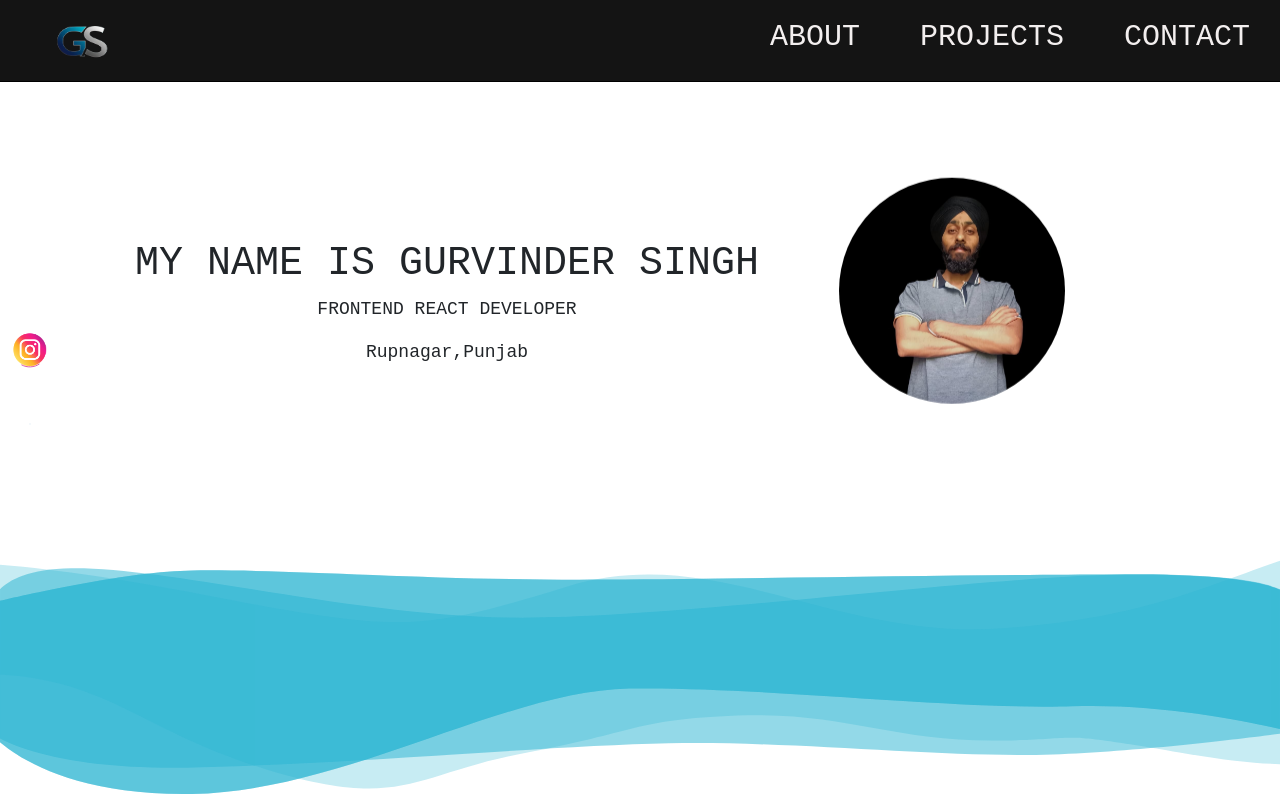
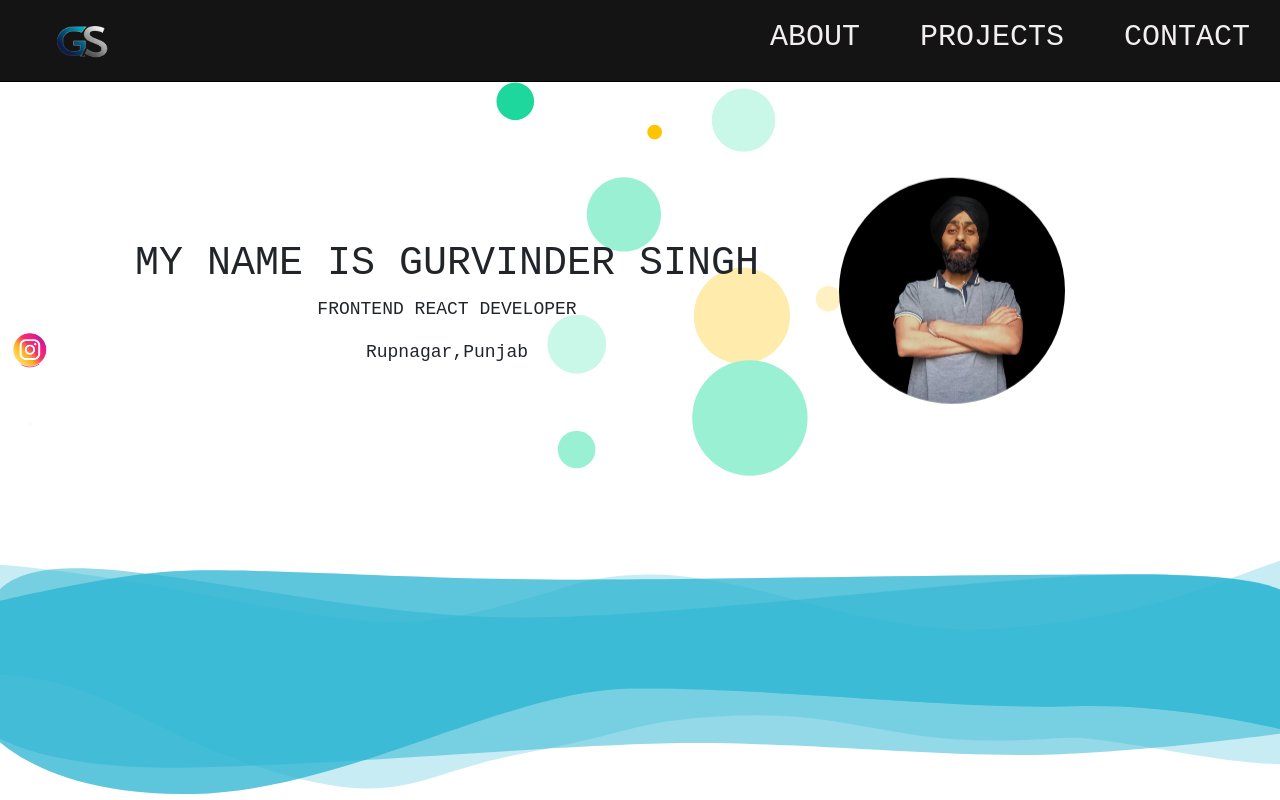
Before and after one commit to Gurvinder-singh12/my-portfolio, a React (Vite) app: page / in a window 1280 px wide. Shown: the top 800 px of the page. Built offline with nearby package versions, Linux system fonts and the light colour scheme; the HTML template or start-up script is replaced by a standard one.

Commit message:
second push

```diff
--- a/src/App.css
+++ b/src/App.css
@@ -27,6 +27,17 @@ nav {
     width: 100%;
     display: flex;
     background-color:rgb(20, 20, 20);
+    animation: slideTop 1s ease-in forwards;
+    opacity: 0;
+}
+@keyframes slideTop {
+  from{
+    transform: translateY(-40%);
+  }
+  to{
+    transform: translateY(0);
+    opacity: 1;
+  }
 }
 .nav-links {
     display: flex;
@@ -68,10 +79,51 @@ nav {
     height: fit-content;
     cursor: default;
     margin-top: 40px;
+     animation: slideLeft 1s forwards;
+     animation-delay: 0.6s;
+     opacity: 0;
 }
 .info-text h1{
     font-weight: 280;
     cursor: default;
+}
+@keyframes slideLeft {
+  from{
+    transform: translateX(-30%);
+  }
+  to{
+    transform: translateX(0);
+    opacity: 1;
+  }
+}
+.img-animation
+{
+ animation: slideRight 1s forwards;
+ animation-delay: 0.6s;
+     opacity: 0;
+}
+@keyframes slideRight {
+  from{
+    transform: translateX(30%);
+  }
+  to{
+    transform: translateX(0);
+    opacity: 1;
+  }
+}
+.lottieWave{
+   animation: slideBottom 1s forwards;
+ animation-delay: 0.6s;
+     opacity: 0;
+}
+@keyframes slideBottom {
+  from{
+    transform: translateY(30%);
+  }
+  to{
+    transform: translateY(0);
+    opacity: 1;
+  }
 }
 .profileImg {
     height: 226px;
@@ -349,16 +401,22 @@ label {
     padding: 5rem;
   }
   .info-text {
-    margin: 16px 0;
+    margin: 20px 0;
+    width: 24rem;
   }
   .info-text h1 {
-    font-size: 18px;
-    font-weight: 600;
+    font-size: 25px;
+    font-weight: 800;
+  }
+  .info-text p{
+    /* font-size: 20px; */
+    font-weight: 450;
+    /* margin: 15px; */
   }
   .profileImg {
     height: 204px;
     width: 203px;
-    margin: 46px auto 0;
+    margin: 4rem auto 0;
   }
 
   /* Resume */
--- a/src/components/Home.jsx
+++ b/src/components/Home.jsx
@@ -4,6 +4,7 @@ import waves from "../assets/svg/waves.json";
 import ww from "../assets/contact Green.json";
 import waveSecond from "../assets/Waves.json";
 import waveThird from "../assets/svg/Green wave.json";
+import waveBG from "../assets/svg/Moving bubbles.json";
 import myCV from "../assets/GurvinderSingh_cv.pdf";
 import Contact from "./pages/Contact";
 import logo from "../assets/logo.png";
@@ -41,14 +42,16 @@ const Home = () => {
 
       {/* Info section with picture */}
       <section ref={infoRef} className="info-section">
-        <div style={{ display: "flex" }}>
+        <Lottie className="lottieWave" style={{zIndex:"-1", position:"absolute"}} animationData={waveBG} />
+        {/* <div style={{ display: "flex" }}> */}
           <div className="info-text">
             <h1>MY NAME IS GURVINDER SINGH</h1>
             <p>FRONTEND REACT DEVELOPER</p>
             <p>Rupnagar,Punjab</p>
           </div>
-        </div>
-        <div className="profileImg"></div>
+        {/* </div> */}
+        <div className="img-animation">
+        <div className="profileImg"></div></div>
       </section>
       <Lottie className="lottieWave" animationData={waves} />
 
--- a/src/components/pages/Contact.jsx
+++ b/src/components/pages/Contact.jsx
@@ -36,6 +36,8 @@ let validEmail = /^[a-zA-Z0-9._%+-]+@[a-zA-Z0-9.-]+\.[a-zA-Z]{2,}$/;
   };
   return (
     <div className="form-container">
+     <form name="contact" method="post" data-netlify="true" data-netlify-honeypot="bot-field" onSubmit={handleSubmit}>
+      <input type="hidden" name="form-name" value="contact"/>
       <label>
         Name
         <input
@@ -65,7 +67,8 @@ let validEmail = /^[a-zA-Z0-9._%+-]+@[a-zA-Z0-9.-]+\.[a-zA-Z]{2,}$/;
           rows="5"
         ></textarea>
       </label>
-      <button onClick={handleSubmit}>Submit</button>
+      <button type="submit">Submit</button>
+      </form>
     </div>
   );
 };
```
